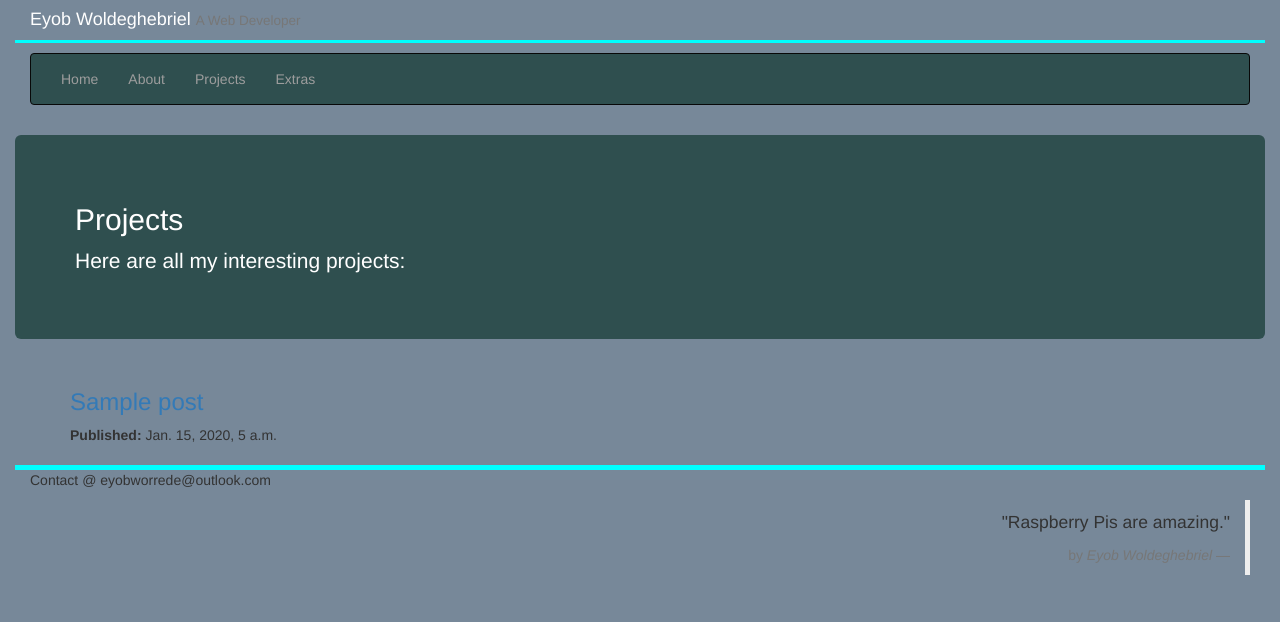
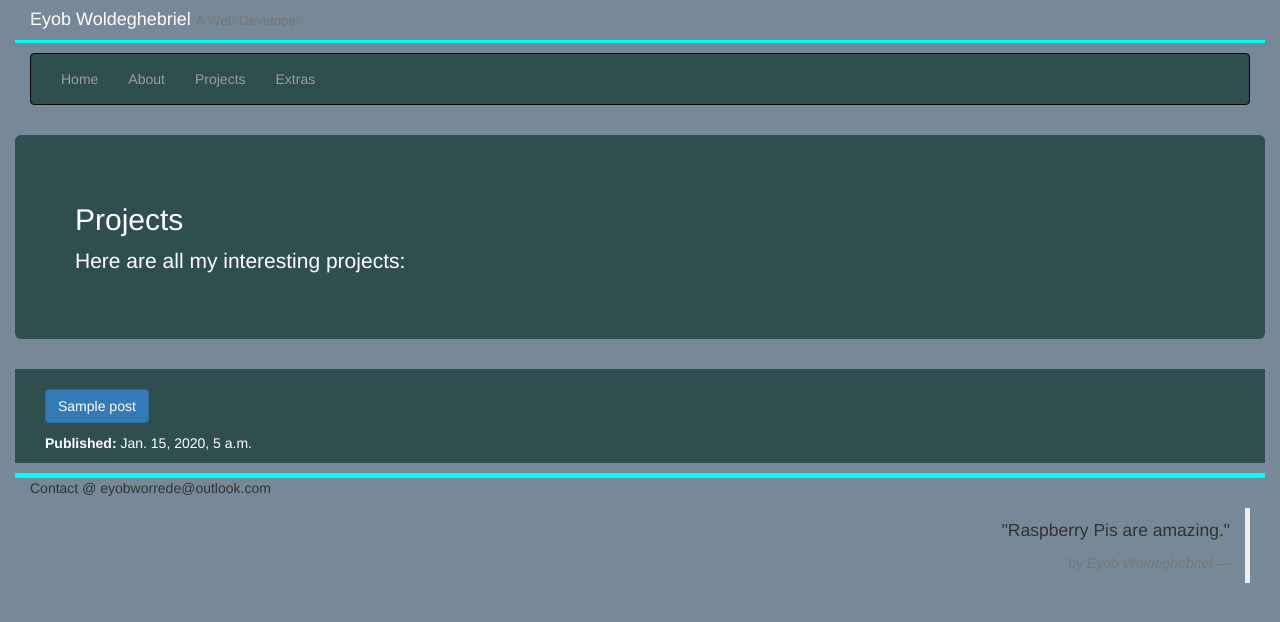
Before and after one commit to EWol234/EWol234.github.io, a Django app: template website/projects/templates/projects/projects.html in a window 1280 px wide. Shown: the top 622 px of the page. Run offline with Django 3.2, Linux system fonts and the light colour scheme; the template is opened without the code that fills it: values that come from a table or form of the project are taken from there, others are empty; tables that the repository leaves empty hold one stand-in row (values such as "Sample post"); some libraries are stand-ins or nearby versions.

Commit message:
Changed project titles to buttons for more visibility.

```diff
--- a/website/projects/templates/projects/projects.html
+++ b/website/projects/templates/projects/projects.html
@@ -6,7 +6,18 @@
 		<p>Here are all my interesting projects:</p>
 	</div>
 
-	<div class="projects">
+	<div class="middle">
+		<div class="container-fluid">
+			{% for post in posts %}
+				<div class="col-md-4">
+					<h3><a class="btn btn-medium btn-primary" href="{% url "proj_display" pk=post.pk %}">{{post}}</a></h3>
+					<p><b>Published:</b> {{post.published_date}}</p>
+				</div>
+			{% endfor %}
+		</div>
+	</div>
+
+	<!--<div class="projects">
 		<div classs="container-fluid">
 			<div class="row">
 				<div class="container">
@@ -21,5 +32,5 @@
 				</div>
 			</div>
 		</div>
-	</div>
+	</div>-->
 {% endblock content %}
```
